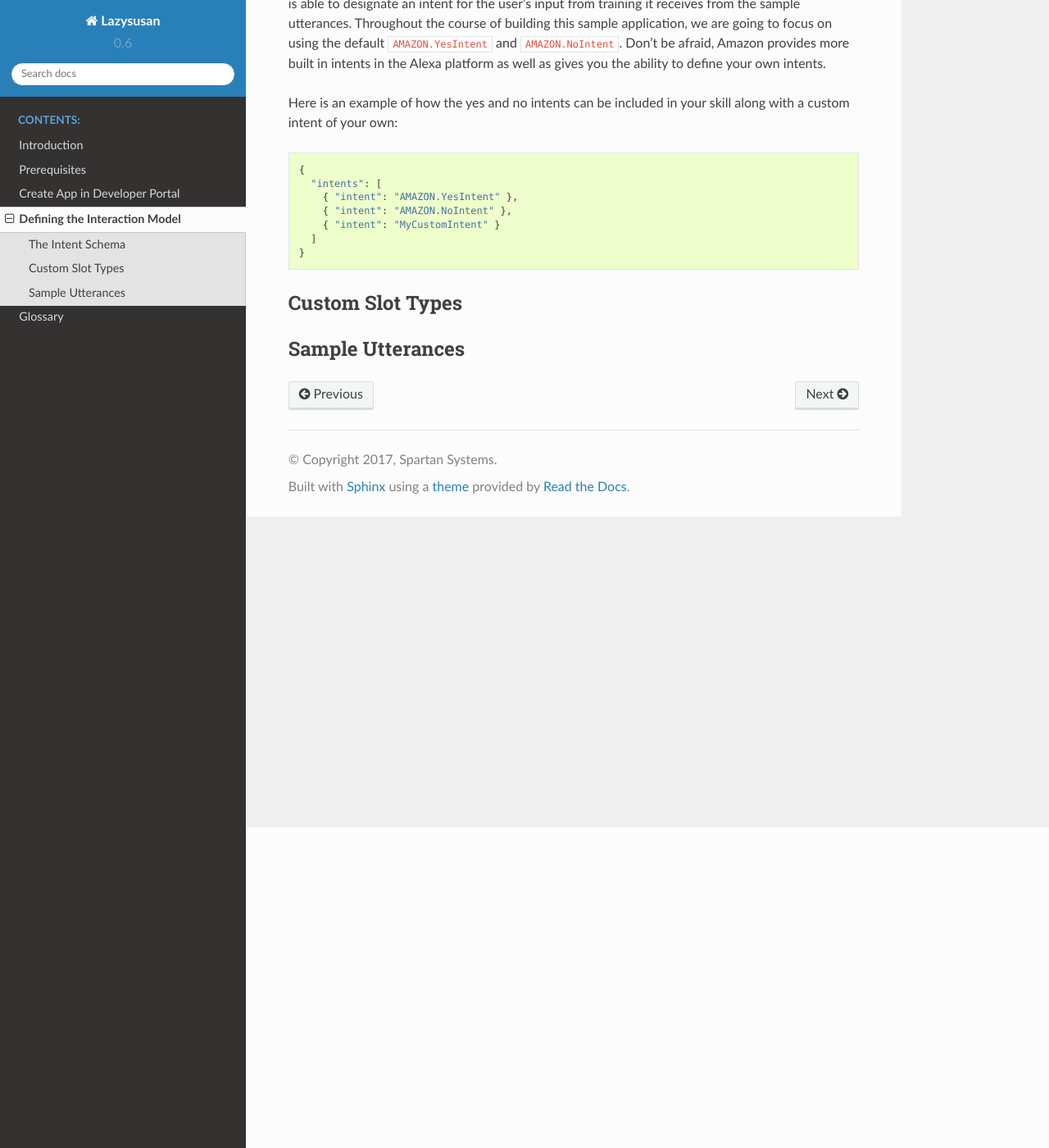
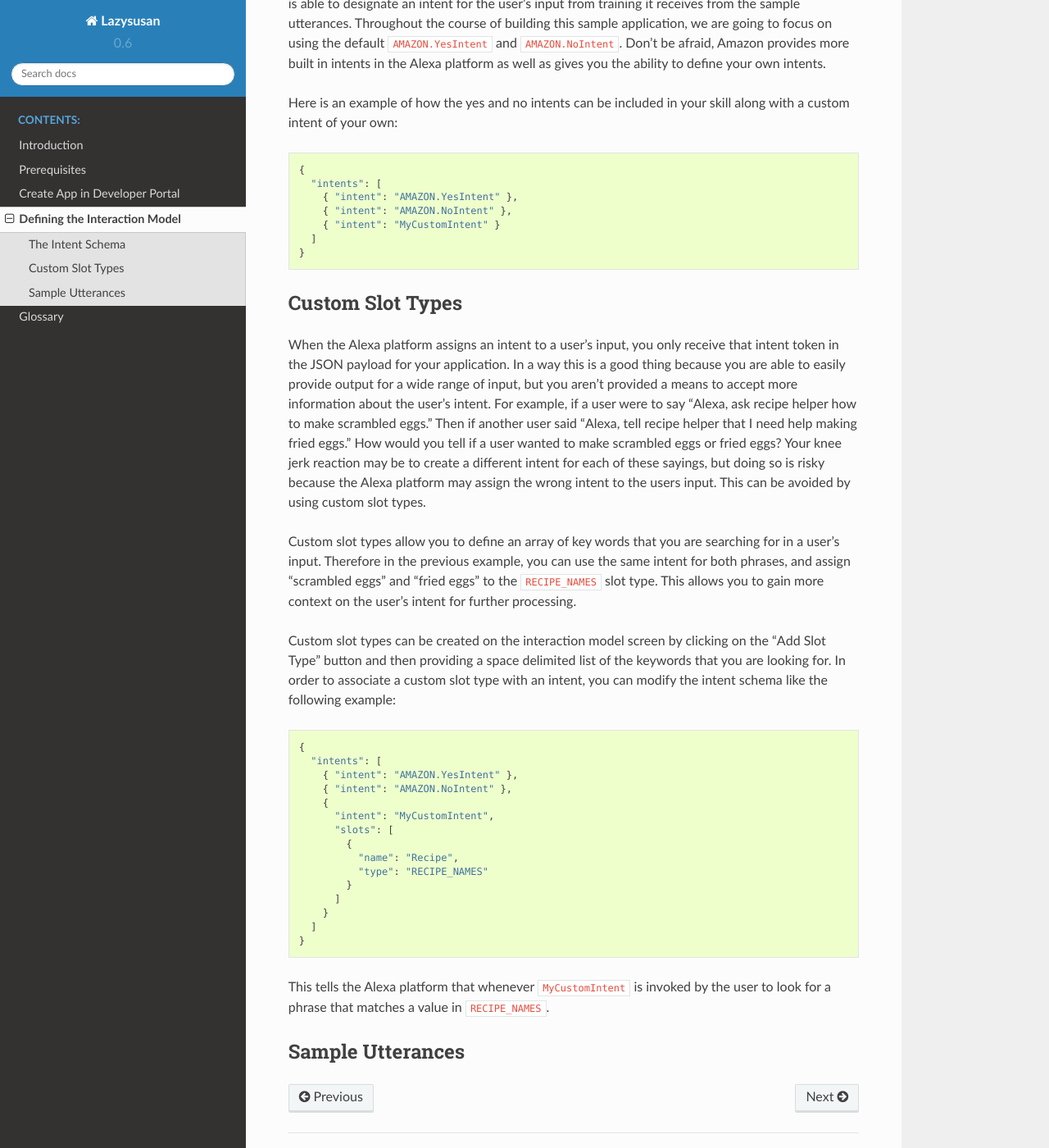
Before and after one commit to verypossible/lazysusan, a Sphinx documentation site: the page built from docs/interaction_model.rst, in a window 1280 px wide and 1400 px high, scrolled down 391 px. Shown: the whole window at 82% size. Built offline with Sphinx 7.4.7 and the Read the Docs theme 2.0.0, drawn with Linux system fonts in a browser that asks for light colours.

Commit message:
Custom Slot Type Definition and Usage

```diff
--- a/docs/interaction_model.rst
+++ b/docs/interaction_model.rst
@@ -39,5 +39,50 @@ along with a custom intent of your own:
 Custom Slot Types
 =================
 
+When the Alexa platform assigns an intent to a user's input, you only receive
+that intent token in the JSON payload for your application. In a way this is a
+good thing because you are able to easily provide output for a wide range of
+input, but you aren't provided a means to accept more information about the
+user's intent. For example, if a user were to say "Alexa, ask recipe helper how
+to make scrambled eggs." Then if another user said "Alexa, tell recipe helper
+that I need help making fried eggs." How would you tell if a user wanted to make
+scrambled eggs or fried eggs? Your knee jerk reaction may be to create a
+different intent for each of these sayings, but doing so is risky because the
+Alexa platform may assign the wrong intent to the users input. This can be
+avoided by using custom slot types.
+
+Custom slot types allow you to define an array of key words that you are
+searching for in a user's input. Therefore in the previous example, you can use
+the same intent for both phrases, and assign "scrambled eggs" and "fried eggs"
+to the ``RECIPE_NAMES`` slot type. This allows you to gain more context on the
+user's intent for further processing.
+
+Custom slot types can be created on the interaction model screen by clicking on
+the "Add Slot Type" button and then providing a space delimited list of the
+keywords that you are looking for. In order to associate a custom slot type with
+an intent, you can modify the intent schema like the following example:
+
+::
+
+  {
+    "intents": [
+      { "intent": "AMAZON.YesIntent" },
+      { "intent": "AMAZON.NoIntent" },
+      {
+        "intent": "MyCustomIntent",
+        "slots": [
+          {
+            "name": "Recipe",
+            "type": "RECIPE_NAMES"
+          }
+        ]
+      }
+    ]
+  }
+
+This tells the Alexa platform that whenever ``MyCustomIntent`` is invoked by the
+user to look for a phrase that matches a value in ``RECIPE_NAMES``.
+
+
 Sample Utterances
 =================
```
